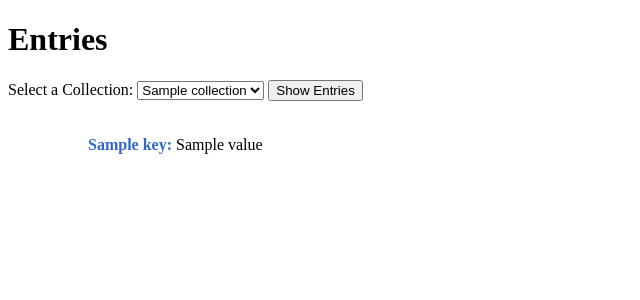
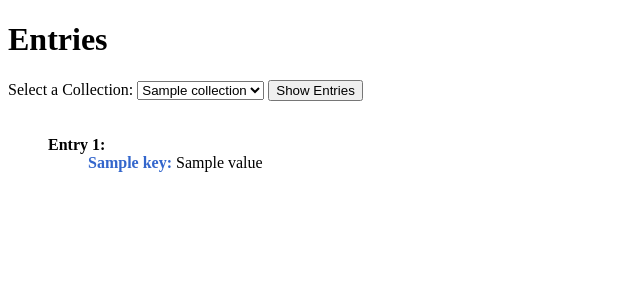
Before and after one commit to PeterPark07/IndexPage, a Flask app: template templates/entries.html in a window 1280 px wide. Shown: the top 300 px of the page, without its empty margins (0-640 px from the left). Run offline with Flask 3, Linux system fonts and the light colour scheme; the template is opened without the code that fills it: most values are stand-ins (such as "Sample title", 1, 10 or a date in 2020).

Commit message:
Update entries.html

```diff
--- a/templates/entries.html
+++ b/templates/entries.html
@@ -10,10 +10,11 @@
            margin-bottom: 20px;
            list-style: none;
        }
-       /* Display key-value pairs horizontally with spacing */
+       /* Display key-value pairs horizontally without wrapping */
        .entry-item {
            display: inline-block;
            margin-right: 10px;
+           white-space: nowrap;
        }
        /* Different color for keys */
        .key {
@@ -42,6 +43,7 @@
    <ul>
        {% for entry in entries %}
            <li>
+               <strong>Entry {{ loop.index }}:</strong>
                <ul>
                    {% for key, value in entry.items() %}
                        <li class="entry-item"><span class="key"><strong>{{ key }}:</strong></span> {{ value }}</li>
```
